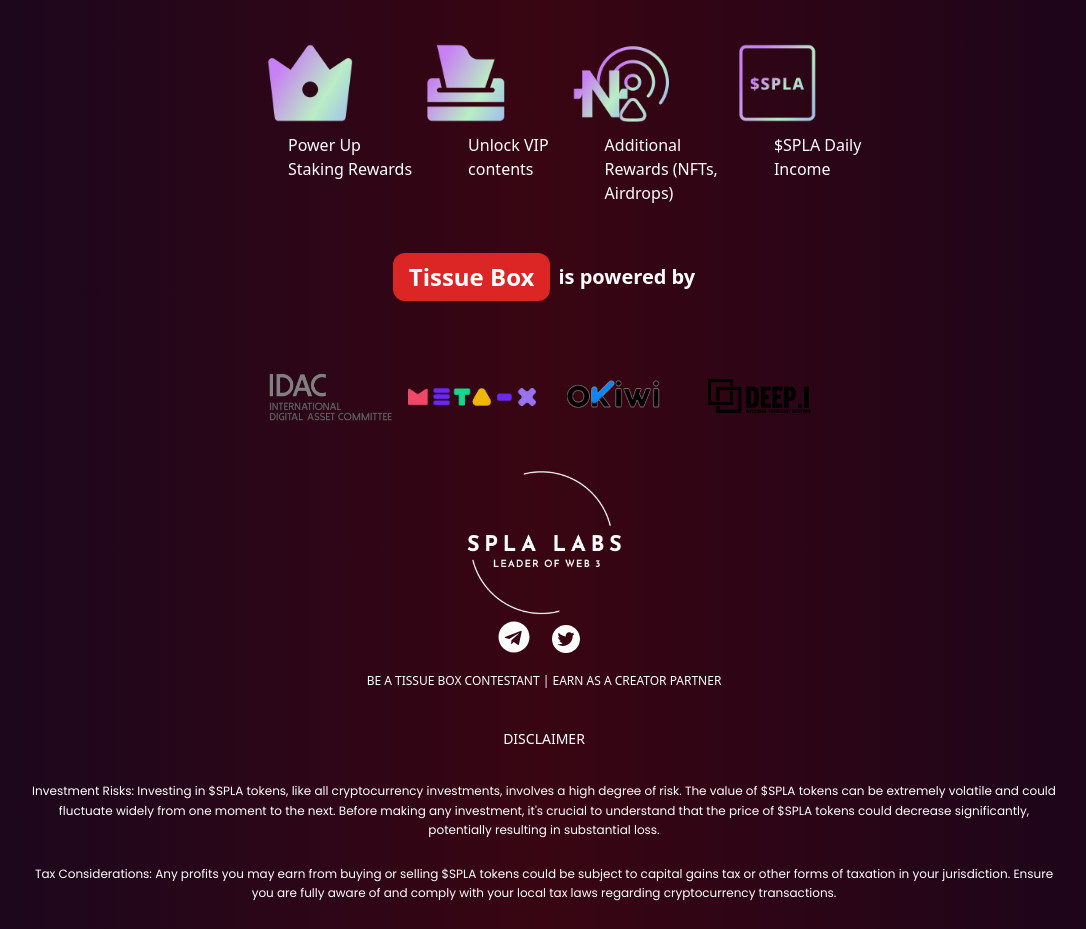
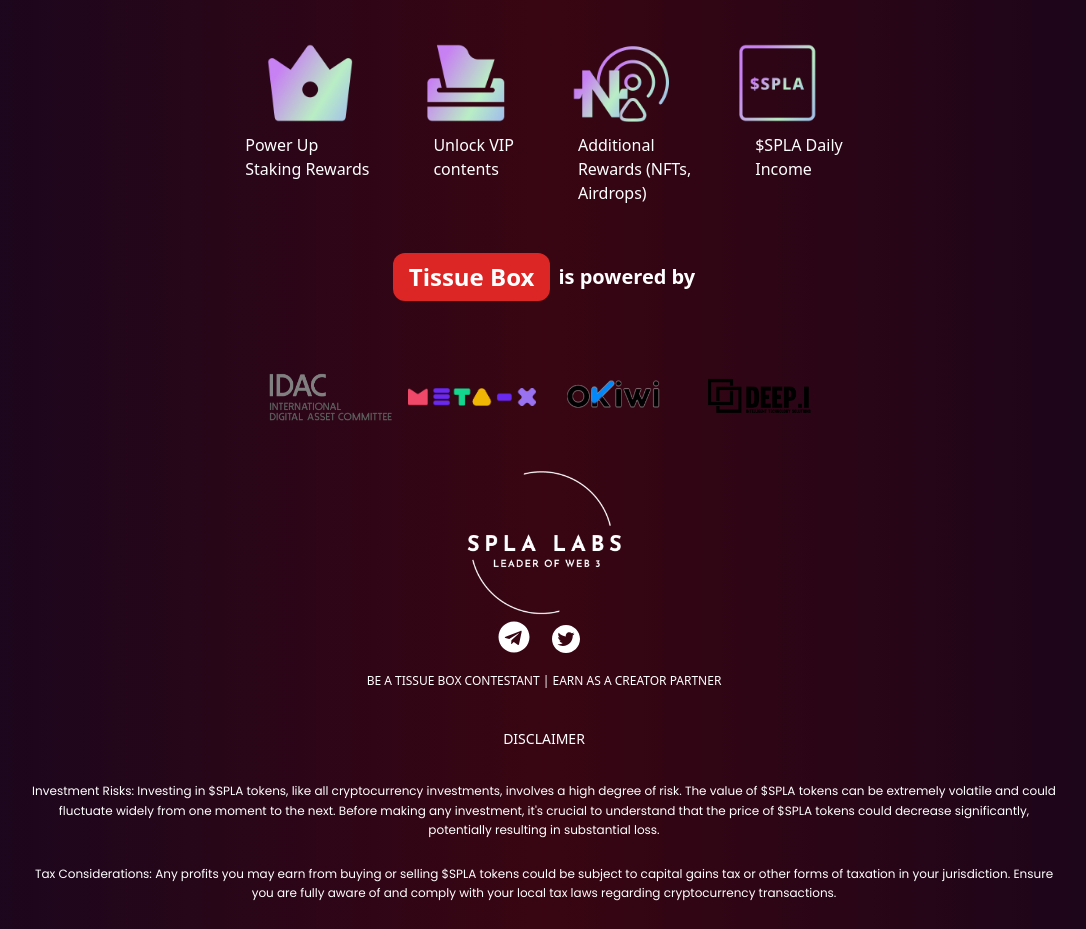
Before and after one commit to muhammad-hamza-liaqat/react-tailwindcss, a React (Vite) app: page / in a window 1280 px wide. Shown: the part 2500-3429 px from the top of the page, without its empty margins (96-1182 px from the left). Built offline with nearby package versions, Linux system fonts and the light colour scheme.

Commit message:
responsivesness fixes

```diff
--- a/src/components/Home/Eco2.jsx
+++ b/src/components/Home/Eco2.jsx
@@ -57,7 +57,7 @@
 
             {/* text of content and benefits */}
             <div className="mains hidden md:block" style={{ backgroundImage: 'linear-gradient(to right,#17071F, #390512, #18051C)' }}>
-                <div className='flex  text-white md:gap-14 md:ml-96'>
+                <div className='flex  text-white md:justify-center md: gap-16'>
                     <div className="1">
                         <p>
                             Power Up
```
